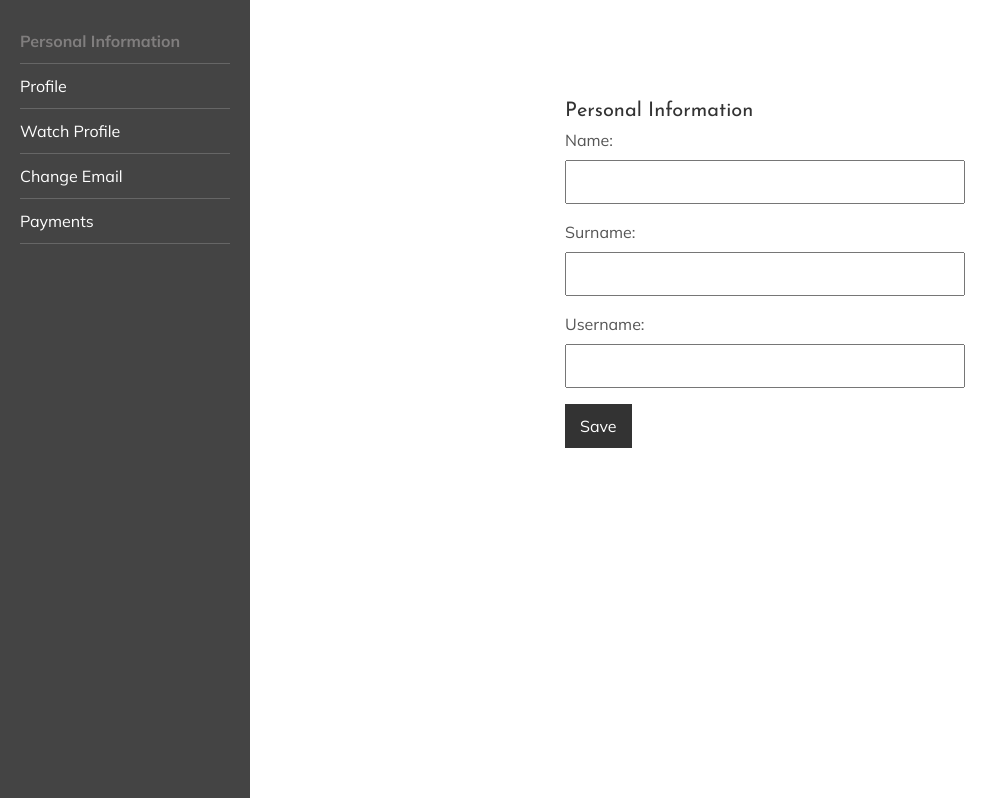
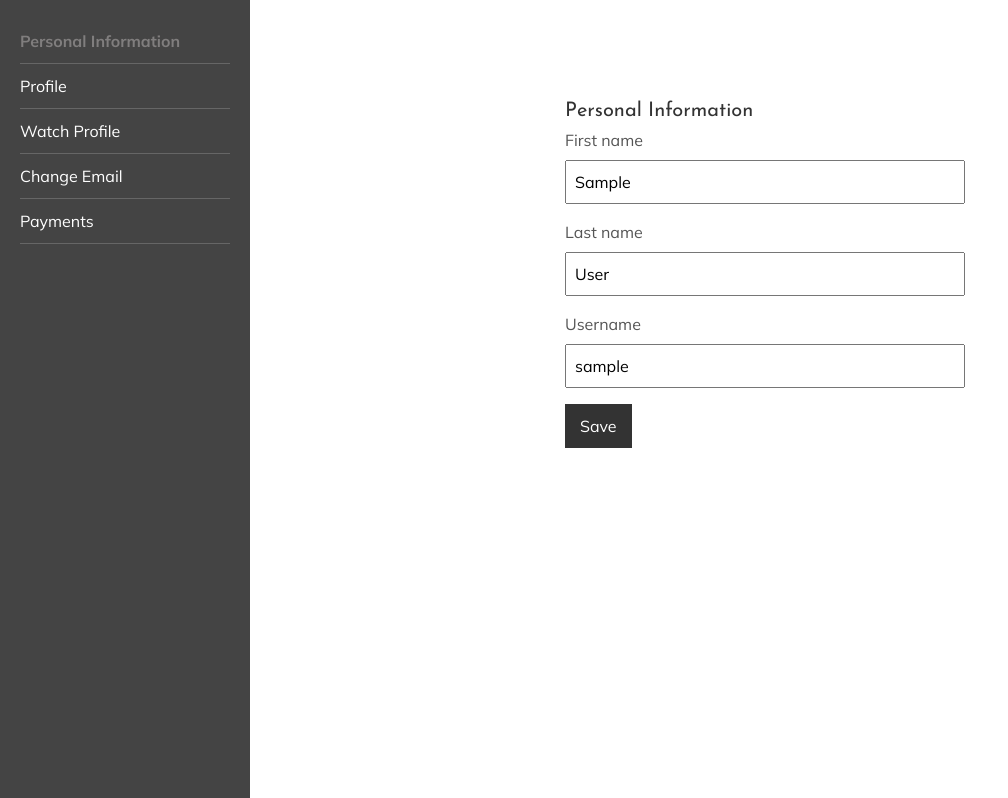
Before and after one commit to Rasikrr/django-courses-platform, a Django app: page /profile/edit/pesonal-inf/sample in a window 1280 px wide. Shown: the part 113-911 px from the top of the page, without its empty margins (0-1008 px from the left). Run offline with Django 4.2, Linux system fonts and the light colour scheme; tables that the repository leaves empty hold one stand-in row (values such as "Sample post"); one stand-in notice (Sample message) is shown; some libraries are stand-ins or nearby versions.

Commit message:
Personal information UpdateView and Form were added

```diff
--- a/authorization/views.py
+++ b/authorization/views.py
@@ -23,7 +23,7 @@ class SignUp(SuccessMessageMixin, TitleMixin, CreateView):
     form_class = SignUpForm
     title = "Registration | Courses"
     success_url = reverse_lazy("index")
-    success_message = "You have successfuly created your account!\n" \
+    success_message = "You have successfully created your account!\n" \
                       "Check your email to confirm it"
 
     def form_valid(self, form):
--- a/core/forms.py
+++ b/core/forms.py
@@ -40,3 +40,18 @@ class ContactForm(forms.ModelForm):
     def save(self, commit=True):
         contact_message = super().save(commit=False)
         return contact_message
+
+
+class PersonalInfForm(forms.ModelForm):
+
+    class Meta:
+        model = CustomUser
+        fields = ("first_name", "last_name", "username")
+        widgets = {
+            "first_name": forms.TextInput(attrs={"type": "text",
+                                                 "name": "firstName"}),
+            "last_name": forms.TextInput(attrs={"type": "text",
+                                                "name": "surName"}),
+            "username": forms.TextInput(attrs={"type": "text",
+                                               "name": "username"})
+        }
--- a/core/models.py
+++ b/core/models.py
@@ -1,6 +1,6 @@
 from django.db import models
 from django.contrib.auth.models import AbstractUser
-
+from django.urls import reverse
 # Create your models here.
 
 
@@ -17,6 +17,9 @@ class CustomUser(AbstractUser):
 
     def set_default_username(self):
         self.username = f"{self.first_name}_{self.last_name}_{self.id}"
+
+    def get_absolute_url(self):
+        return reverse("profile", kwargs={"username": self.username})
 
 
 class ContactMessage(models.Model):
--- a/core/views.py
+++ b/core/views.py
@@ -4,8 +4,9 @@ from django.contrib.auth import login, logout
 from django.contrib.auth.views import LoginView
 from django.views.generic import CreateView, TemplateView, UpdateView, FormView
 from django.views import View
+from django.contrib.messages.views import SuccessMessageMixin
 from django.http import JsonResponse, HttpRequest
-from .forms import ContactForm
+from .forms import ContactForm, PersonalInfForm
 from .models import ContactMessage, CustomUser, ProfileModel
 from mixins import TitleMixin, MenuMixin
 
@@ -57,15 +58,19 @@ class Profile(TitleMixin, TemplateView):
         return context
 
 
-class PersonalInfEdit(MenuMixin, TitleMixin, TemplateView):
+class PersonalInfEdit(SuccessMessageMixin, MenuMixin, TitleMixin, UpdateView):
     title = "Personal Information | Courses"
     template_name = "profile_edit/personal-inf.html"
     menu_section = "personal-inf"
+    form_class = PersonalInfForm
+    model = CustomUser
+    success_message = "Your personal information was updated!"
 
-    def get_context_data(self, **kwargs):
-        context = super().get_context_data(**kwargs)
-        print(context)
-        return context
+    def get_object(self, queryset=None):
+        return CustomUser.objects.get(username=self.kwargs.get("username"))
+
+    def get_success_url(self):
+        return self.request.path
 
 
 class PaymentInfEdit(MenuMixin, TitleMixin, TemplateView):
@@ -73,18 +78,8 @@ class PaymentInfEdit(MenuMixin, TitleMixin, TemplateView):
     template_name = "profile_edit/payments-inf.html"
     menu_section = "payments-inf"
 
-    def get_context_data(self, **kwargs):
-        context = super().get_context_data(**kwargs)
-        print(context)
-        return context
-
 
 class ProfileEdit(MenuMixin, TitleMixin, TemplateView):
     title = "Profile Edit | Courses"
     template_name = "profile_edit/profile-edit.html"
     menu_section = "profile-edit"
-
-    def get_context_data(self, **kwargs):
-        context = super().get_context_data(**kwargs)
-        print(context)
-        return context
--- a/static/js/success_registration.js
+++ b/static/js/success_registration.js
@@ -3,8 +3,8 @@ function showNotification() {
     const notification = document.getElementById('notification');
     const notificationMessage = document.getElementById('notification-message');
 
-    notificationMessage.innerText = 'You have successfuly created account! \n' +
-        'To confirm your account check your email';
+    // notificationMessage.innerText = 'You have successfully created account! \n' +
+    //     'To confirm your account check your email';
     notification.classList.add('show');
 
     setTimeout(() => {
--- a/templates/profile_edit/personal-inf.html
+++ b/templates/profile_edit/personal-inf.html
@@ -2,6 +2,16 @@
 {% load static %}
 
 {% block main %}
+    {% if messages %}
+        {% for message in messages %}
+            <div class="notification-container" id="notification-container">
+                <div class="notification" id="notification">
+                    <p class="notification-message" id="notification-message">{{ message }}</p>
+                    <button class="close-btn" id="close-btn">&times;</button>
+                </div>
+            </div>
+        {% endfor %}
+    {% endif %}
     <main>
 
         {% include 'profile_edit/menu.html' %}
@@ -9,16 +19,13 @@
         <section class="content">
           <div id="personal-info" class="profile-section">
             <h2>Personal Information</h2>
-            <form class="profile-form">
-              <label for="firstName">Name:</label>
-              <input type="text" id="firstName" name="firstName" required>
-
-              <label for="lastName">Surname:</label>
-              <input type="text" id="lastName" name="lastName" required>
-
-              <label for="username">Username:</label>
-              <input type="text" id="username" name="username" required>
-
+            <form class="profile-form" method="POST">
+                {% csrf_token %}
+                {% for f in form %}
+                    <label for="{{ f.id_for_label }}">{{ f.label }}</label>
+                    {{ f }}
+                    <div style="color: red;">{{ f.errors }}</div>
+                {% endfor %}
               <button type="submit">Save</button>
             </form>
           </div>
@@ -32,4 +39,5 @@
 
 {% block custom_scripts %}
     <script src="{% static 'js/profile-edit.js' %}"></script>
+    <script src="{% static 'js/success_registration.js' %}"></script>
 {% endblock %}
--- a/templates/profile_edit/profile-edit.html
+++ b/templates/profile_edit/profile-edit.html
@@ -8,7 +8,7 @@
 
         <section class="content">
           <div id="personal-info" class="profile-section">
-            <h2>Payments</h2>
+            <h2>Profile</h2>
             <form class="profile-form">
               <label for="firstName">Name:</label>
               <input type="text" id="firstName" name="firstName" required>
```
